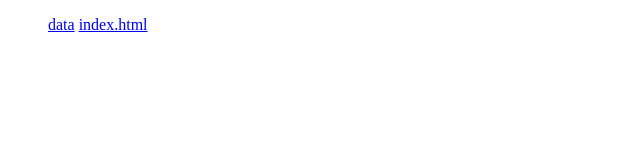
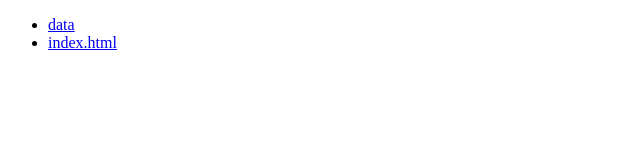
Before and after one commit to HansMoleman/hosted, a plain HTML site: page index.html in a window 1280 px wide. Shown: the whole page, without its empty margins (0-640 px from the left). Drawn offline with Linux system fonts and the light colour scheme.

Commit message:
Revised in attempt to navigate through 'page' correctly.

```diff
--- a/index.html
+++ b/index.html
@@ -2,13 +2,17 @@
 <html>
 
 <head>
-	<title>HOSTED</title>
+	<title>"HOSTED"</title>
 </head>
 
 <body>
 	<ul>
-		<a href="https://HansMoleman.github.io/hosted/data/">data</a>
-		<a href="https://HansMoleman.github.io/hosted/index.html">index.html</a>
+		<li>
+			<a href="https://HansMoleman.github.io/hosted/data/index.html">data</a>
+		</li>
+		<li>
+			<a href="https://HansMoleman.github.io/hosted/index.html">index.html</a>
+		</li>
 	</ul>
 </body>
 
```
